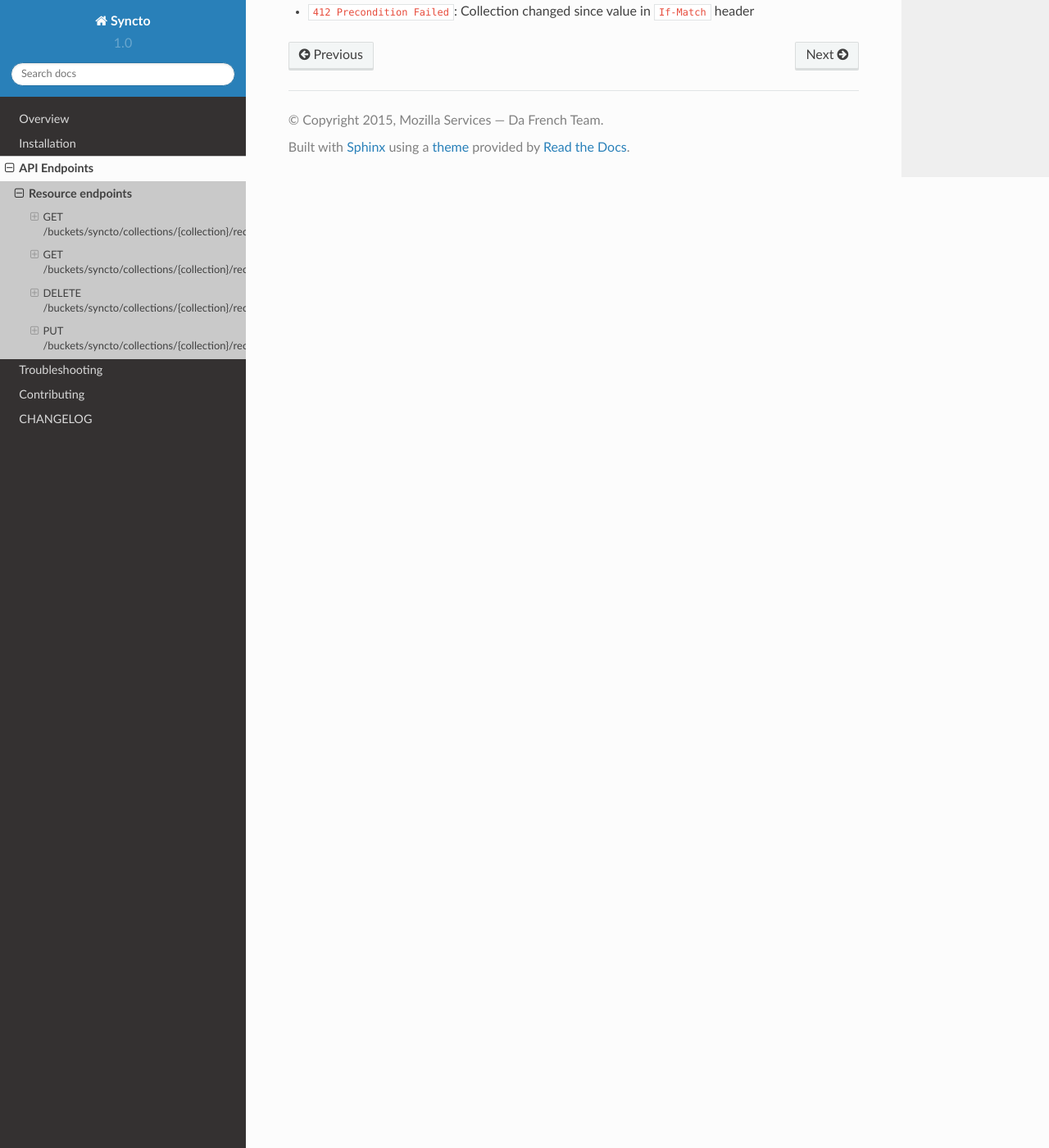
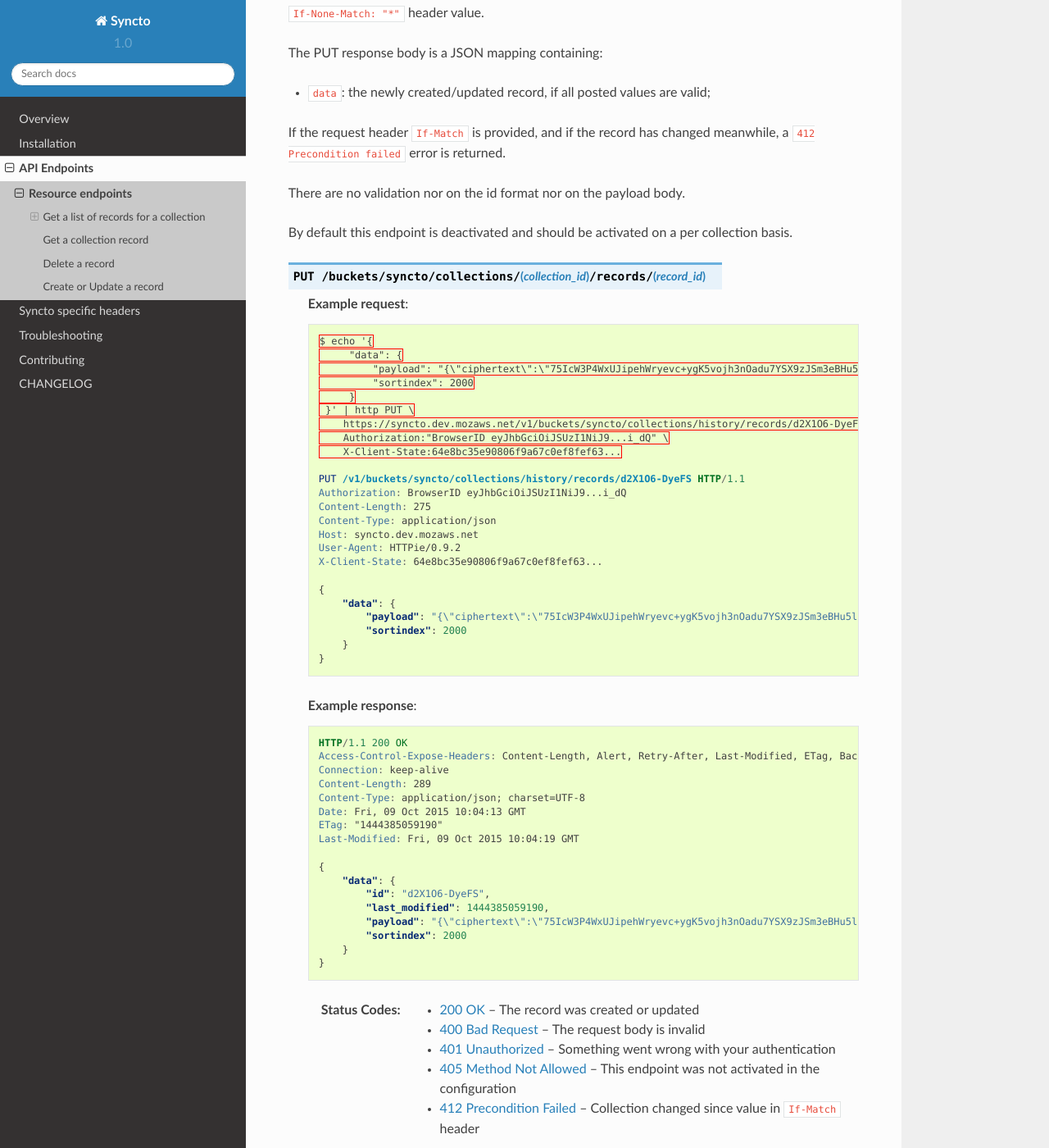
Before and after one commit to mozilla-services/syncto, a Sphinx documentation site: the page built from docs/api/resource.rst, in a window 1280 px wide and 1400 px high, scrolled down 5474 px. Shown: the whole window at 82% size. Built offline with Sphinx 7.4.7 and the Read the Docs theme 2.0.0, drawn with Linux system fonts in a browser that asks for light colours; pages that are not in the unit, such as notebooks, are missing from menus; some of the changed text lies outside the part shown.

Commit message:
Handle 412 response.

```diff
--- a/dev-requirements.txt
+++ b/dev-requirements.txt
@@ -2,6 +2,7 @@ WebTest
 mock
 Sphinx
 sphinx_rtd_theme
+sphinxcontrib-httpdomain
 requests
 nose
 nose-cov
--- a/docs/api/resource.rst
+++ b/docs/api/resource.rst
@@ -4,8 +4,8 @@
 Resource endpoints
 ##################
 
-GET /buckets/syncto/collections/{collection}/records
-====================================================
+Get a list of records for a collection
+======================================
 
 **Requires authentication**
 
@@ -45,52 +45,63 @@ For cache and concurrency control, an ``ETag`` response header gives the
 value that consumers can provide in subsequent requests using ``If-Match``
 and ``If-None-Match`` headers (see :ref:`the section about timestamps <server-timestamps>`).
 
-**Request**:
-
-.. code-block:: http
-
-    $ BID_AUDIENCE=https://token.services.mozilla.com/ BID_WITH_CLIENT_STATE=True \
-        http GET https://syncto.dev.mozaws.net/v1/buckets/syncto/collections/history/records \
-            --auth-type fxa-browserid --auth "user@email.com:P4S5W0RD" -v
-
-    GET /v1/buckets/syncto/collections/history/records HTTP/1.1
-    Authorization: BrowserID eyJhbGciOiJSUzI1NiJ9...FHGg
-    Host: syncto.dev.mozaws.net
-    User-Agent: HTTPie/0.9.2
-    X-Client-State: 64e8bc35e90806f9a67c0ef8fef63...
 
 
-**Response**:
+.. http:get:: /buckets/syncto/collections/(collection_id)/records
 
-.. code-block:: http
+    **Example request**:
 
-    HTTP/1.1 200 OK
-    Access-Control-Expose-Headers: Content-Length, Quota-Remaining, Alert, \
-        Retry-After, Last-Modified, Total-Records, ETag, Backoff, Next-Page
-    Content-Length: 1680
-    Content-Type: application/json; charset=UTF-8
-    Date: Tue, 06 Oct 2015 13:57:24 GMT
-    ETag: "1442849064460"
-    Last-Modified: Mon, 21 Sep 2015 15:24:24 GMT
-    Total-Records: 6
+    .. sourcecode:: http
 
-    {
-        "data": [
-            {
-                "id": "VLkOS7iT5C94",
-                "last_modified": 1441868927070,
-                "payload": "{\"ciphertext\":\"Wf2AoZiOly...\",\"IV\":\"jW7JFPf...\",\"hmac\":\"989352d9b5e0c6...\"}",
-                "sortindex": -1
-            },
-            {
-                "id": "qYYobAN_p9vS",
-                "last_modified": 1441868927070,
-                "payload": "{\"ciphertext\":\"3upjoLrO...7\",\"IV\":\"3O/nPq82xUT...\",\"hmac\":\"addce0f9d3024ed9fd0042b...\"}",
-                "sortindex": 100
-            },
-    		...
-        ]
-    }
+        $ BID_AUDIENCE=https://token.services.mozilla.com/ BID_WITH_CLIENT_STATE=True \
+            http GET https://syncto.dev.mozaws.net/v1/buckets/syncto/collections/history/records \
+                --auth-type fxa-browserid --auth "user@email.com:P4S5W0RD" -v
+
+        GET /v1/buckets/syncto/collections/history/records HTTP/1.1
+        Authorization: BrowserID eyJhbGciOiJSUzI1NiJ9...FHGg
+        Host: syncto.dev.mozaws.net
+        User-Agent: HTTPie/0.9.2
+        X-Client-State: 64e8bc35e90806f9a67c0ef8fef63...
+
+
+    **Example response**:
+
+    .. sourcecode:: http
+
+        HTTP/1.1 200 OK
+        Access-Control-Expose-Headers: Content-Length, Quota-Remaining, Alert, \
+            Retry-After, Last-Modified, Total-Records, ETag, Backoff, Next-Page
+        Content-Length: 1680
+        Content-Type: application/json; charset=UTF-8
+        Date: Tue, 06 Oct 2015 13:57:24 GMT
+        ETag: "1442849064460"
+        Last-Modified: Mon, 21 Sep 2015 15:24:24 GMT
+        Total-Records: 6
+
+        {
+            "data": [
+                {
+                    "id": "VLkOS7iT5C94",
+                    "last_modified": 1441868927070,
+                    "payload": "{\"ciphertext\":\"Wf2AoZiOly...\",\"IV\":\"jW7JFPf...\",\"hmac\":\"989352d9b5e0c6...\"}",
+                    "sortindex": -1
+                },
+                {
+                    "id": "qYYobAN_p9vS",
+                    "last_modified": 1441868927070,
+                    "payload": "{\"ciphertext\":\"3upjoLrO...7\",\"IV\":\"3O/nPq82xUT...\",\"hmac\":\"addce0f9d3024ed9fd0042b...\"}",
+                    "sortindex": 100
+                },
+                ...
+            ]
+        }
+
+    :statuscode 200: The request was processed.
+    :statuscode 304: The collection did not change since value in ``If-None-Match`` header
+    :statuscode 400: The request querystring is invalid
+    :statuscode 401: Something went wrong with your authentication
+    :statuscode 412: Collection changed since value in ``If-Match`` header
+
 
 
 Filtering and Sorting
@@ -147,17 +158,8 @@ but is passed through if present in Firefox Sync responses.
 Its value is in Kilobyte (KB).
 
 
-HTTP Status Codes
------------------
-
-* ``200 OK``: The request was processed
-* ``304 Not Modified``: Collection did not change since value in ``If-None-Match`` header
-* ``400 Bad Request``: The request querystring is invalid
-* ``412 Precondition Failed``: Collection changed since value in ``If-Match`` header
-
-
-GET /buckets/syncto/collections/{collection}/records/{record_id}
-================================================================
+Get a collection record
+=======================
 
 **Requires authentication**
 
@@ -175,53 +177,53 @@ encoded in urlsafe base64 (``+`` and ``/`` are replaced with ``-`` and
 If the request header ``If-None-Match`` is provided, and if the record has not
 changed meanwhile, a ``304 Not Modified`` is returned.
 
-**Request**:
 
-.. code-block:: http
+.. http:get:: /buckets/syncto/collections/(collection_id)/records/(record_id)
 
-    $ http GET \
-        https://syncto.dev.mozaws.net/v1/buckets/syncto/collections/history/records/d2X1O6-DyeFS \
-        Authorization:"BrowserID eyJhbGciOiJSUzI1NiJ9...i_dQ" \
-        X-Client-State:64e8bc35e90806f9a67c0ef8fef63...
+    **Example request**:
 
-    GET /v1/buckets/syncto/collections/history/records/d2X1O6-DyeFS HTTP/1.1
-    Authorization: BrowserID eyJhbGciOiJSUzI1NiJ9...i_dQ
-    Host: syncto.dev.mozaws.net
-    User-Agent: HTTPie/0.9.2
-    X-Client-State: 64e8bc35e90806f9a67c0ef8fef63...
+    .. sourcecode:: http
 
-**Response**:
+        $ http GET \
+            https://syncto.dev.mozaws.net/v1/buckets/syncto/collections/history/records/d2X1O6-DyeFS \
+            Authorization:"BrowserID eyJhbGciOiJSUzI1NiJ9...i_dQ" \
+            X-Client-State:64e8bc35e90806f9a67c0ef8fef63...
 
-.. code-block:: http
+        GET /v1/buckets/syncto/collections/history/records/d2X1O6-DyeFS HTTP/1.1
+        Authorization: BrowserID eyJhbGciOiJSUzI1NiJ9...i_dQ
+        Host: syncto.dev.mozaws.net
+        User-Agent: HTTPie/0.9.2
+        X-Client-State: 64e8bc35e90806f9a67c0ef8fef63...
 
-    HTTP/1.1 200 OK
-    Access-Control-Expose-Headers: Content-Length, Alert, Retry-After, Last-Modified, ETag, Backoff
-    Content-Length: 289
-    Content-Type: application/json; charset=UTF-8
-    Date: Tue, 06 Oct 2015 14:18:40 GMT
-    ETag: "1441868927070"
-    Last-Modified: Thu, 10 Sep 2015 07:08:47 GMT
+    **Example response**:
 
-    {
-        "data": {
-            "id": "d2X1O6-DyeFS",
-            "last_modified": 1441868927070,
-            "payload": "{\"ciphertext\":\"75IcW3P4WxUJipehWryevc+ygK5vojh3n...\",\"IV\":\"Sj3U2Nkk2IjE...\",\"hmac\":\"c6a530f348...b68b610351\"}",
-            "sortindex": 2000
+    .. sourcecode:: http
+
+        HTTP/1.1 200 OK
+        Access-Control-Expose-Headers: Content-Length, Alert, Retry-After, Last-Modified, ETag, Backoff
+        Content-Length: 289
+        Content-Type: application/json; charset=UTF-8
+        Date: Tue, 06 Oct 2015 14:18:40 GMT
+        ETag: "1441868927070"
+        Last-Modified: Thu, 10 Sep 2015 07:08:47 GMT
+
+        {
+            "data": {
+                "id": "d2X1O6-DyeFS",
+                "last_modified": 1441868927070,
+                "payload": "{\"ciphertext\":\"75IcW3P4WxUJipehWryevc+ygK5vojh3n...\",\"IV\":\"Sj3U2Nkk2IjE...\",\"hmac\":\"c6a530f348...b68b610351\"}",
+                "sortindex": 2000
+            }
         }
-    }
+
+    :statuscode 200: The request was processed.
+    :statuscode 304: The collection did not change since value in ``If-None-Match`` header
+    :statuscode 401: Something went wrong with your authentication
+    :statuscode 412: Collection changed since value in ``If-Match`` header
 
 
-HTTP Status Code
-----------------
-
-* ``200 OK``: The request was processed
-* ``304 Not Modified``: Record did not change since value in ``If-None-Match`` header
-* ``412 Precondition Failed``: Record changed since value in ``If-Match`` header
-
-
-DELETE /buckets/syncto/collections/{collection}/records/{record_id}
-===================================================================
+Delete a record
+===============
 
 **Requires authentication**
 
@@ -239,16 +241,40 @@ By default this endpoint is deactivated and should be activated on a
 per collection basis.
 
 
-HTTP Status Code
-----------------
+.. http:delete:: /buckets/syncto/collections/(collection_id)/records/(record_id)
 
-* ``200 OK``: The record was deleted
-* ``405 Method Not Allowed``: This endpoint is not available;
-* ``412 Precondition Failed``: Record changed since value in ``If-Match`` header
+    **Example request**:
+
+    .. sourcecode:: http
+
+        $ http DELETE \
+            https://syncto.dev.mozaws.net/v1/buckets/syncto/collections/history/records/d2X1O6-DyeFS \
+            Authorization:"BrowserID eyJhbGciOiJSUzI1NiJ9...i_dQ" \
+            X-Client-State:64e8bc35e90806f9a67c0ef8fef63...
+
+        DELETE /v1/buckets/syncto/collections/history/records/d2X1O6-DyeFS HTTP/1.1
+        Authorization: BrowserID eyJhbGciOiJSUzI1NiJ9...i_dQ
+        Host: syncto.dev.mozaws.net
+        User-Agent: HTTPie/0.9.2
+        X-Client-State: 64e8bc35e90806f9a67c0ef8fef63...
+
+    **Example response**:
+
+    .. sourcecode:: http
+
+        HTTP/1.1 204 No Content
+        Access-Control-Expose-Headers: Content-Length, Alert, Retry-After, Last-Modified, ETag, Backoff
+        Content-Length: 0
+        Date: Tue, 06 Oct 2015 14:18:40 GMT
+
+    :statuscode 204: The record was deleted
+    :statuscode 401: Something went wrong with your authentication
+    :statuscode 405: This endpoint was not activated in the configuration
+    :statuscode 412: Collection changed since value in ``If-Match`` header
 
 
-PUT /buckets/syncto/collections/{collection}/records/{record_id}
-================================================================
+Create or Update a record
+=========================
 
 **Requires authentication**
 
@@ -275,11 +301,63 @@ There are no validation nor on the id format nor on the payload body.
 By default this endpoint is deactivated and should be activated on a
 per collection basis.
 
+.. http:put:: /buckets/syncto/collections/(collection_id)/records/(record_id)
 
-HTTP Status Codes
------------------
+    **Example request**:
 
-* ``201 Created``: The record was created;
-* ``200 OK``: The record was updated;
-* ``405 Method Not Allowed``: This endpoint is not available;
-* ``412 Precondition Failed``: Collection changed since value in ``If-Match`` header
+    .. sourcecode:: http
+
+        $ echo '{
+             "data": {
+                 "payload": "{\"ciphertext\":\"75IcW3P4WxUJipehWryevc+ygK5vojh3nOadu7YSX9zJSm3eBHu5lNIg1UtDyt3b\",\"IV\":\"Sj3U2Nkk2IjE2S59hv0m7Q==\",\"hmac\":\"c6a530f3486142d1069f80bfaff907e0cc077a892cf7f9bd62f943b68b610351\"}",
+                 "sortindex": 2000
+             }
+         }' | http PUT \
+            https://syncto.dev.mozaws.net/v1/buckets/syncto/collections/history/records/d2X1O6-DyeFS \
+            Authorization:"BrowserID eyJhbGciOiJSUzI1NiJ9...i_dQ" \
+            X-Client-State:64e8bc35e90806f9a67c0ef8fef63...
+
+        PUT /v1/buckets/syncto/collections/history/records/d2X1O6-DyeFS HTTP/1.1
+        Authorization: BrowserID eyJhbGciOiJSUzI1NiJ9...i_dQ
+        Content-Length: 275
+        Content-Type: application/json
+        Host: syncto.dev.mozaws.net
+        User-Agent: HTTPie/0.9.2
+        X-Client-State: 64e8bc35e90806f9a67c0ef8fef63...
+
+        {
+            "data": {
+                "payload": "{\"ciphertext\":\"75IcW3P4WxUJipehWryevc+ygK5vojh3nOadu7YSX9zJSm3eBHu5lNIg1UtDyt3b\",\"IV\":\"Sj3U2Nkk2IjE2S59hv0m7Q==\",\"hmac\":\"c6a530f3486142d1069f80bfaff907e0cc077a892cf7f9bd62f943b68b610351\"}",
+                "sortindex": 2000
+            }
+        }
+
+
+    **Example response**:
+
+    .. sourcecode:: http
+
+        HTTP/1.1 200 OK
+        Access-Control-Expose-Headers: Content-Length, Alert, Retry-After, Last-Modified, ETag, Backoff
+        Connection: keep-alive
+        Content-Length: 289
+        Content-Type: application/json; charset=UTF-8
+        Date: Fri, 09 Oct 2015 10:04:13 GMT
+        ETag: "1444385059190"
+        Last-Modified: Fri, 09 Oct 2015 10:04:19 GMT
+
+        {
+            "data": {
+                "id": "d2X1O6-DyeFS",
+                "last_modified": 1444385059190,
+                "payload": "{\"ciphertext\":\"75IcW3P4WxUJipehWryevc+ygK5vojh3nOadu7YSX9zJSm3eBHu5lNIg1UtDyt3b\",\"IV\":\"Sj3U2Nkk2IjE2S59hv0m7Q==\",\"hmac\":\"c6a530f3486142d1069f80bfaff907e0cc077a892cf7f9bd62f943b68b610351\"}",
+                "sortindex": 2000
+            }
+        }
+
+
+    :statuscode 200: The record was created or updated
+    :statuscode 400: The request body is invalid
+    :statuscode 401: Something went wrong with your authentication
+    :statuscode 405: This endpoint was not activated in the configuration
+    :statuscode 412: Collection changed since value in ``If-Match`` header
--- a/docs/conf.py
+++ b/docs/conf.py
@@ -44,7 +44,7 @@ cliquet_docs.copy_docs('api', destination)
 # Add any Sphinx extension module names here, as strings. They can be
 # extensions coming with Sphinx (named 'sphinx.ext.*') or your custom
 # ones.
-extensions = []
+extensions = ['sphinxcontrib.httpdomain']
 
 # Add any paths that contain templates here, relative to this directory.
 templates_path = ['_templates']
--- a/docs/index.rst
+++ b/docs/index.rst
@@ -10,6 +10,7 @@ Table of content
    overview
    installation
    api/index
+   headers
    troubleshooting
    contributing
    changelog
```
Also changed, not shown: 4 other files.
